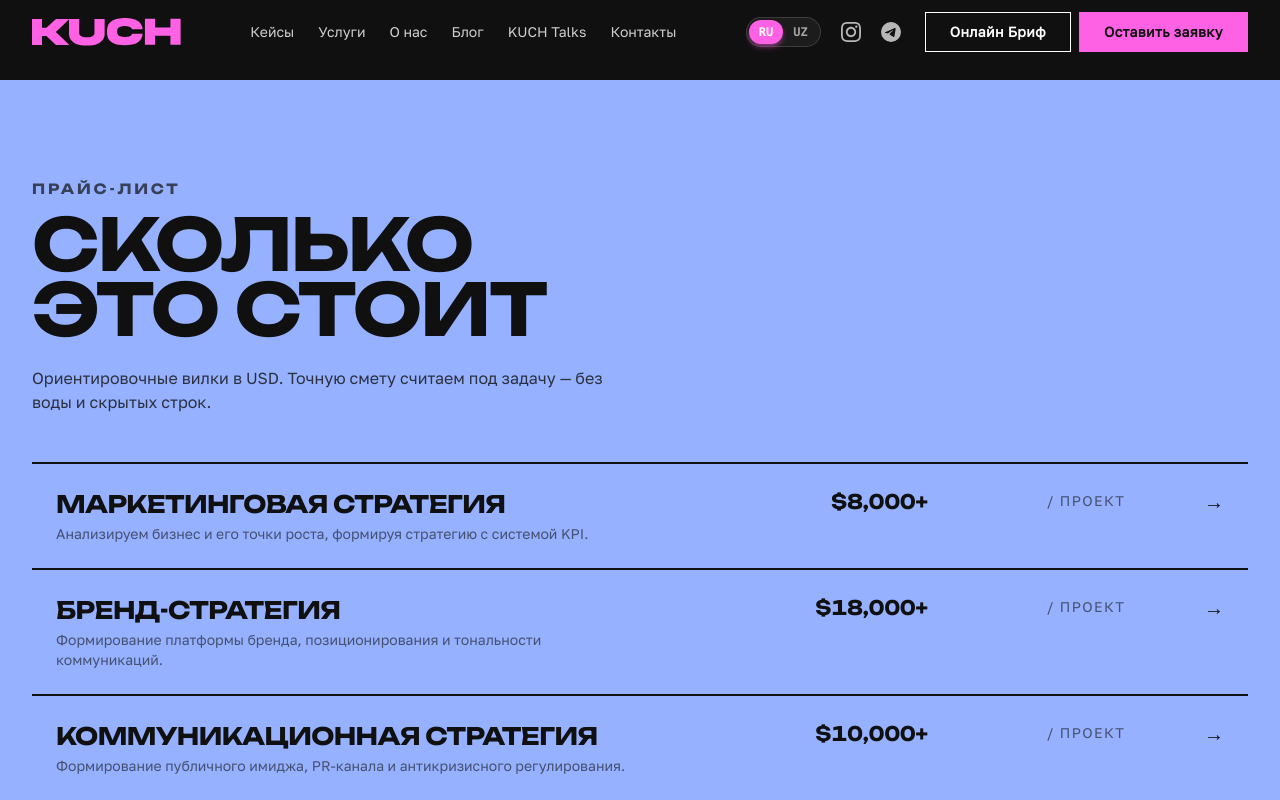
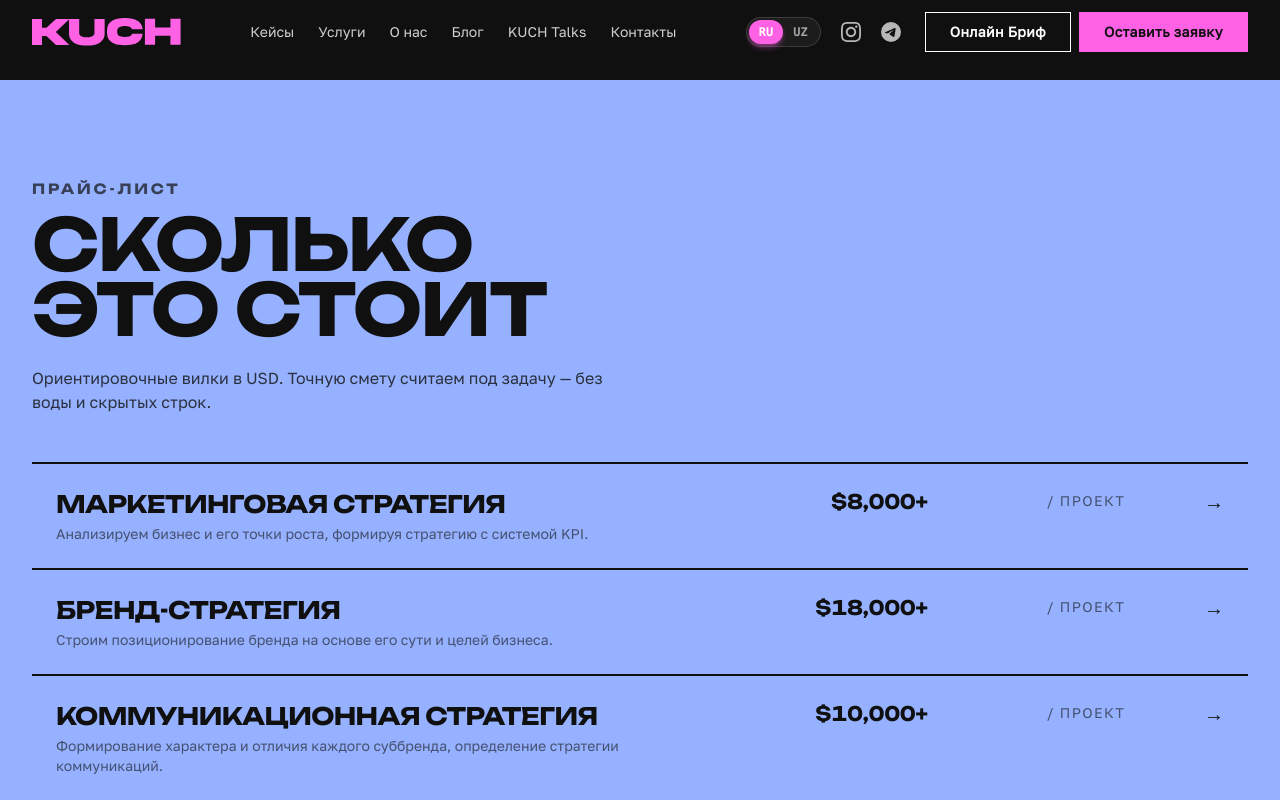
Before and after one commit to nursulton-front-dev/kuch-agency, a Next.js app: page /pricing in a window 1280 px wide. Shown: the top 800 px of the page. Built offline with nearby package versions, Linux system fonts and the light colour scheme.

Commit message:
fix(services): update short description texts for brand-strategy and communication-strategy cards in RU and UZ

```diff
--- a/data/services.ts
+++ b/data/services.ts
@@ -45,8 +45,8 @@ export const services: Service[] = [
     slug: 'brand-strategy',
     title: 'Бренд-стратегия',
     title_uz: 'Brend-strategiyasi',
-    short: 'Формирование платформы бренда, позиционирования и тональности коммуникаций.',
-    short_uz: 'Brend platformasi, pozitsiyalash va muloqot ohangini shakllantirish.',
+    short: 'Строим позиционирование бренда на основе его сути и целей бизнеса.',
+    short_uz: 'Biznes maqsadlari va mohiyatiga tayangan holda brend pozitsiyasini quramiz.',
     description:
       'Разработка глубинной бренд-стратегии — от анализа ценностей и платформы бренда до архитектуры и позиционирования на рынке.',
     description_uz:
@@ -85,8 +85,8 @@ export const services: Service[] = [
     slug: 'communication-strategy',
     title: 'Коммуникационная стратегия',
     title_uz: 'Kommunikatsion strategiya',
-    short: 'Формирование публичного имиджа, PR-канала и антикризисного регулирования.',
-    short_uz: 'Ommaviy imidj, PR-kanallar va inqirozga qarshi boshqaruvni shakllantirish.',
+    short: 'Формирование характера и отличия каждого суббренда, определение стратегии коммуникаций.',
+    short_uz: 'Har bir subbrend xarakteri va farqini shakllantirish, kommunikatsiya strategiyasini belgilash.',
     description:
       'Разработка комплексной коммуникационной стратегии для работы со СМИ, инфлюенсерами, клиентами и партнерами.',
     description_uz:
```
